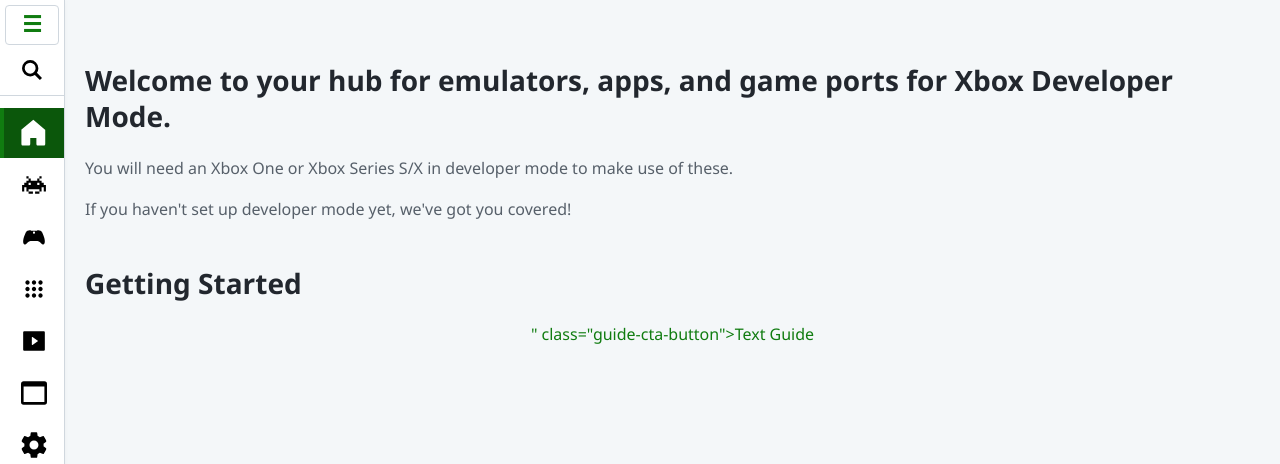
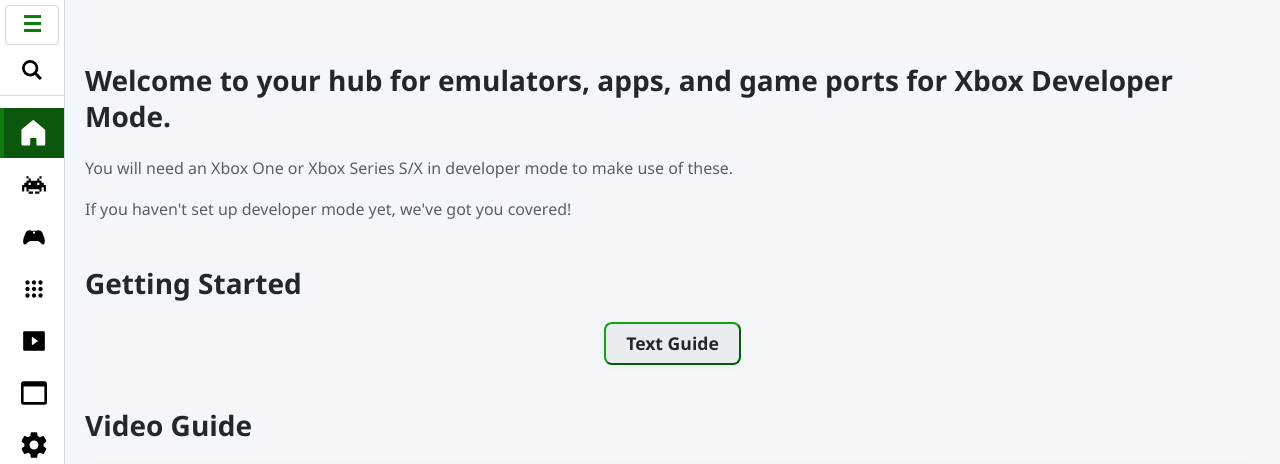
Before and after one commit to Mew-Lew/mew-lew.github.io, a Jekyll site: the page built from index.html, in a window 1280 px wide, cut to the strip 0-464 px from the top of the page. Built offline with Jekyll 4.4.1, drawn with Linux system fonts in a browser that asks for light colours.

Commit message:
Update index.html

```diff
--- a/index.html
+++ b/index.html
@@ -58,7 +58,7 @@
         <p>If you haven't set up developer mode yet, we've got you covered!</p>
         <h2>Getting Started</h2>
         <div class="guide-button-container">
-            <a href="{% guides/devmode.md %}" class="guide-cta-button">Text Guide</a>
+            <a href="{% link guides/devmode.md %}" class="guide-cta-button">Text Guide</a>
         </div>
         <h2>Video Guide</h2>
         <div class="dynamic-video-wrapper">
```
